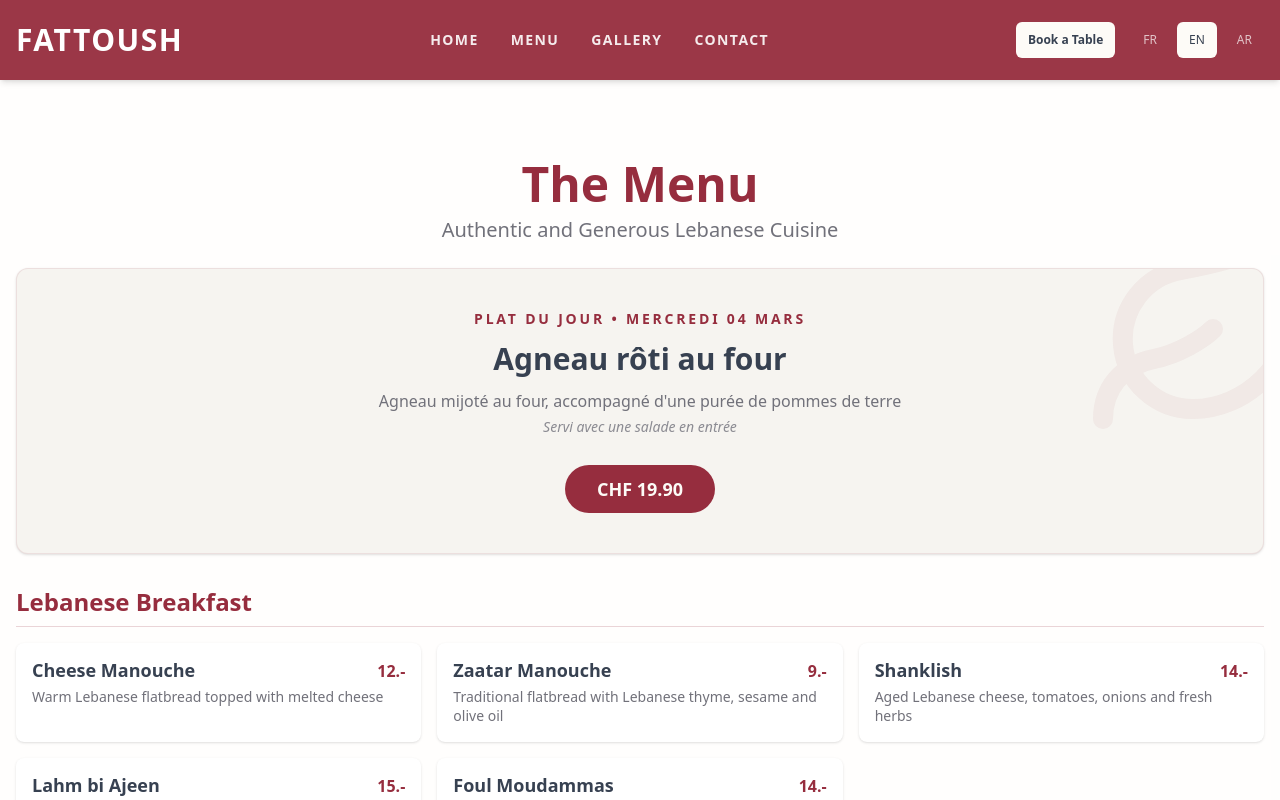
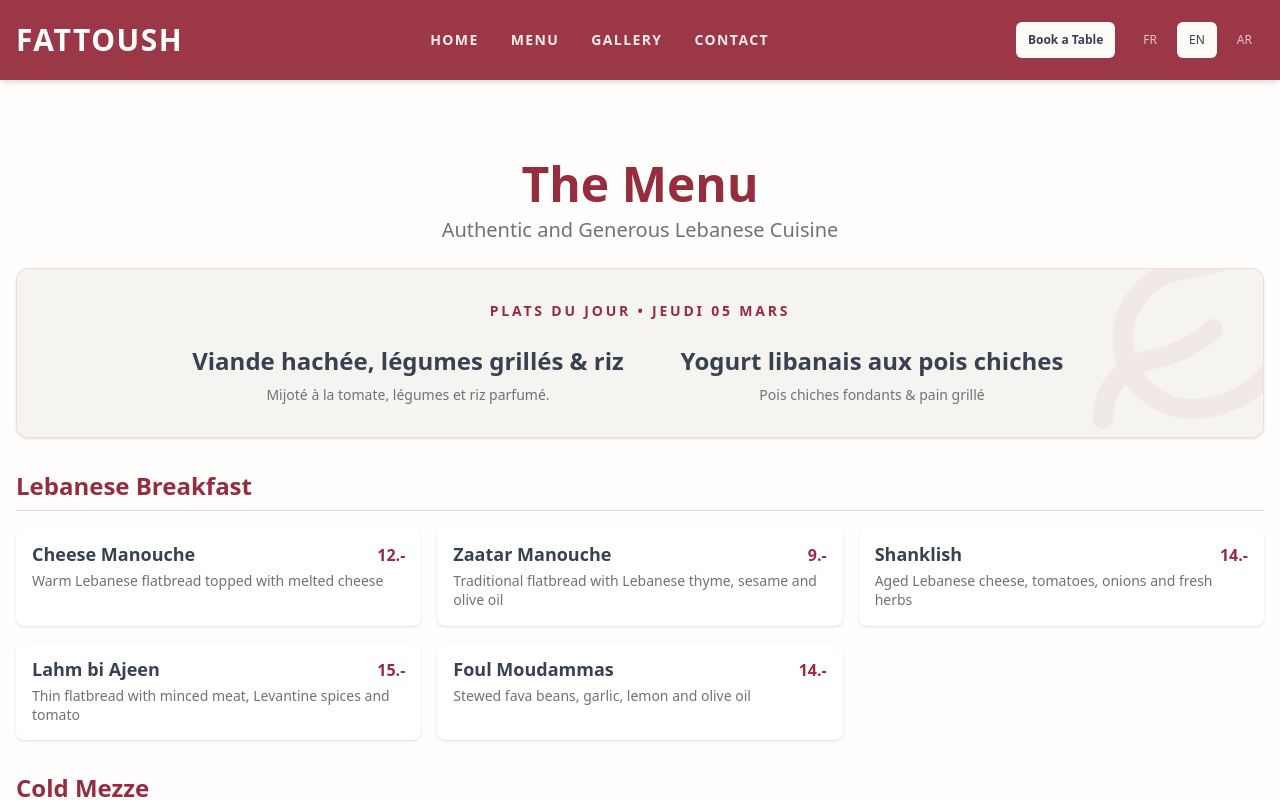
Before and after one commit to lopezdamien/fattoush, a Next.js app: page /en/menu in a window 1280 px wide. Shown: the top 800 px of the page. Built offline with nearby package versions, Linux system fonts and the light colour scheme.

Commit message:
update: menu plat du jour to Jeudi 05 Mars with new layout

```diff
--- a/src/app/[locale]/menu/page.tsx
+++ b/src/app/[locale]/menu/page.tsx
@@ -135,36 +135,35 @@
             {/* Plat du Jour (Compact version) */}
             <div className="container mx-auto px-4 mb-8">
                 <FadeIn delay={0.1}>
-                    <div className="relative overflow-hidden bg-[#F6F4F0] rounded-xl border border-primary/10 p-6 md:p-10 flex flex-col items-center justify-center gap-5 shadow-sm text-center">
+                    <div className="relative overflow-hidden bg-[#F6F4F0] rounded-xl border border-primary/10 p-6 md:p-8 flex flex-col items-center justify-center gap-6 shadow-sm text-center">
                         <div className="absolute right-0 top-0 text-primary opacity-5 transform translate-x-1/4 -translate-y-1/4 pointer-events-none">
                             <Leaf size={240} />
                         </div>
 
-                        <div className="relative z-10 flex flex-col items-center space-y-3 w-full max-w-2xl">
-                            <div className="inline-flex items-center space-x-3 justify-center w-full">
-                                <span className="text-xs md:text-sm font-bold tracking-[0.2em] text-primary uppercase">
-                                    Plat du jour • Mercredi 04 Mars
-                                </span>
+                        <div className="relative z-10 inline-flex items-center space-x-3 justify-center w-full">
+                            <span className="text-xs md:text-sm font-bold tracking-[0.2em] text-primary uppercase">
+                                Plats du jour • Jeudi 05 Mars
+                            </span>
+                        </div>
+
+                        <div className="relative z-10 grid grid-cols-1 md:grid-cols-2 gap-8 w-full max-w-4xl">
+                            <div className="flex flex-col items-center space-y-2">
+                                <h2 className="text-xl md:text-2xl font-bold text-foreground">
+                                    Viande hachée, légumes grillés & riz
+                                </h2>
+                                <p className="text-sm text-muted-foreground font-medium">
+                                    Mijoté à la tomate, légumes et riz parfumé.
+                                </p>
                             </div>
 
-                            <h2 className="text-2xl md:text-3xl font-bold text-foreground">
-                                Agneau rôti au four
-                            </h2>
-
-                            <div className="space-y-1">
-                                <p className="text-base text-muted-foreground font-medium">
-                                    Agneau mijoté au four, accompagné d'une purée de pommes de terre
-                                </p>
-                                <p className="text-sm italic text-muted-foreground/80">
-                                    Servi avec une salade en entrée
+                            <div className="flex flex-col items-center space-y-2">
+                                <h2 className="text-xl md:text-2xl font-bold text-foreground">
+                                    Yogurt libanais aux pois chiches
+                                </h2>
+                                <p className="text-sm text-muted-foreground font-medium">
+                                    Pois chiches fondants & pain grillé
                                 </p>
                             </div>
-                        </div>
-
-                        <div className="relative z-10 mt-2">
-                            <span className="inline-block bg-primary text-secondary px-8 py-2.5 rounded-full font-semibold text-lg hover:shadow-md transition-shadow">
-                                CHF 19.90
-                            </span>
                         </div>
                     </div>
                 </FadeIn>
```
